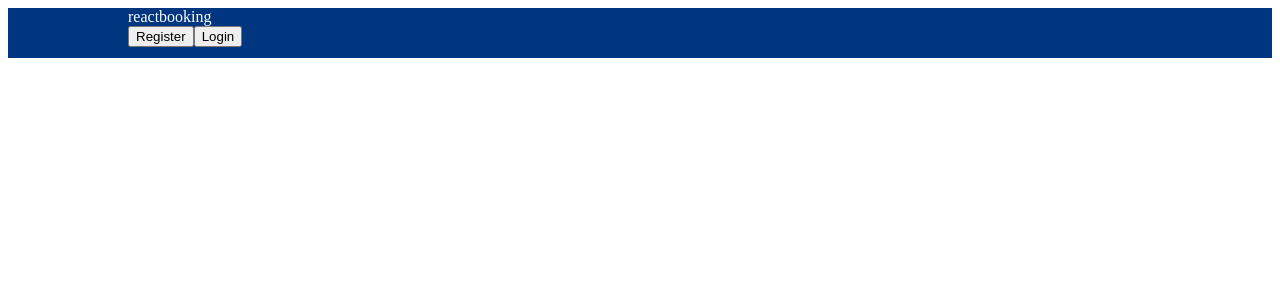
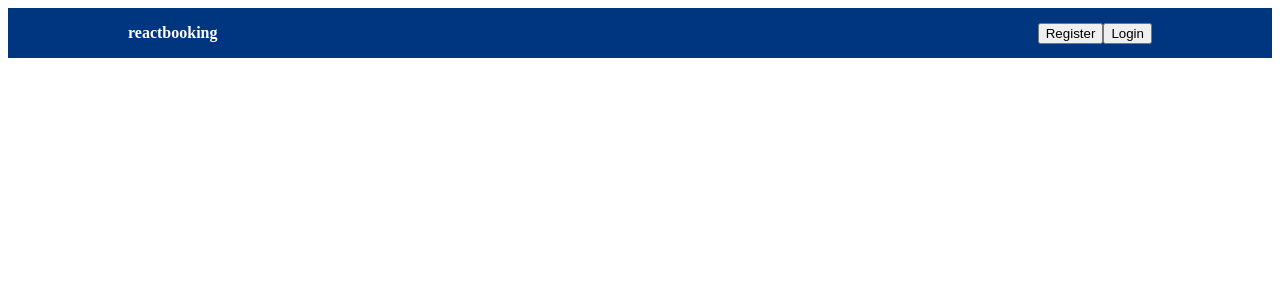
Before and after one commit to ibrahimali-ca/react-booking-app, a React (Create React App) app: page / in a window 1280 px wide. Shown: the top 300 px of the page. Built offline with nearby package versions, Linux system fonts and the light colour scheme.

Commit message:
navbar styling

```diff
--- a/src/components/navbar/navbar.css
+++ b/src/components/navbar/navbar.css
@@ -9,4 +9,11 @@
   width: 100%;
   max-width: 1024px;
   color: white;
+  display: flex;
+  align-items: center;
+  justify-content: space-between;
 }
+
+.logo {
+  font-weight: bold;
+}
```
